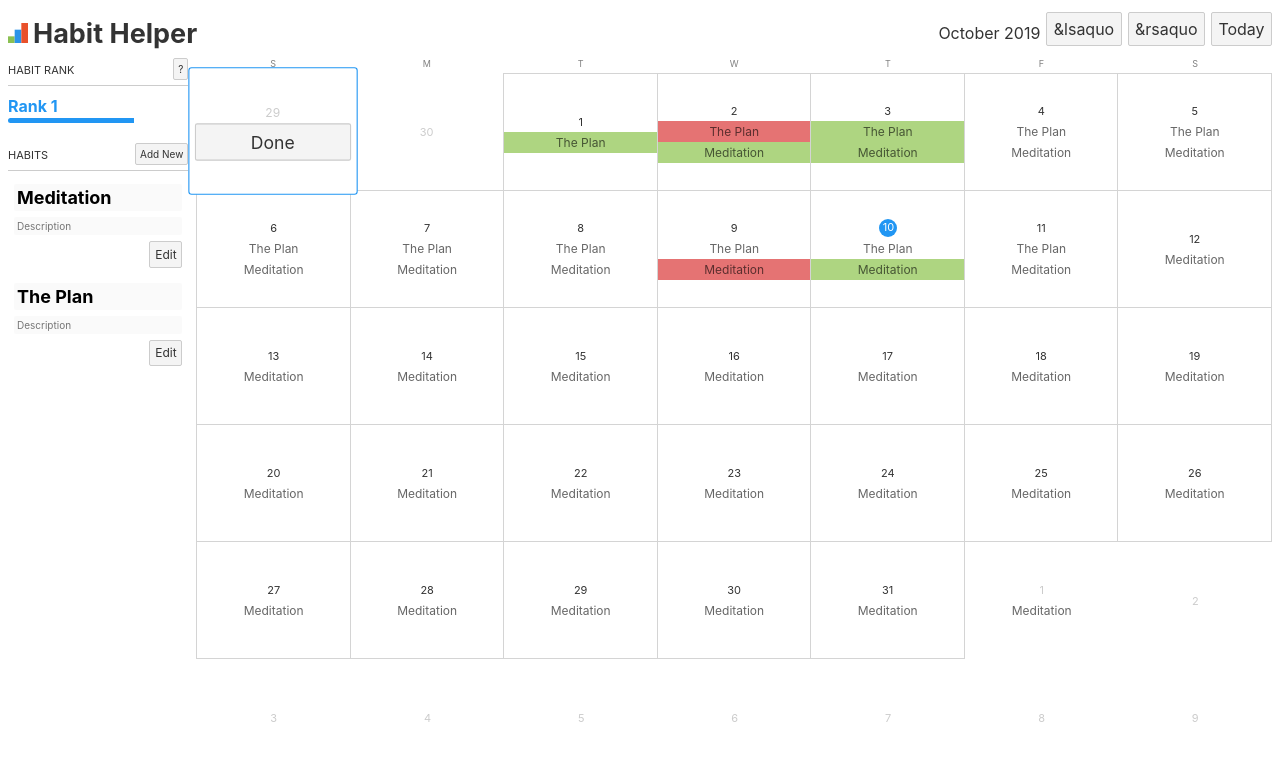
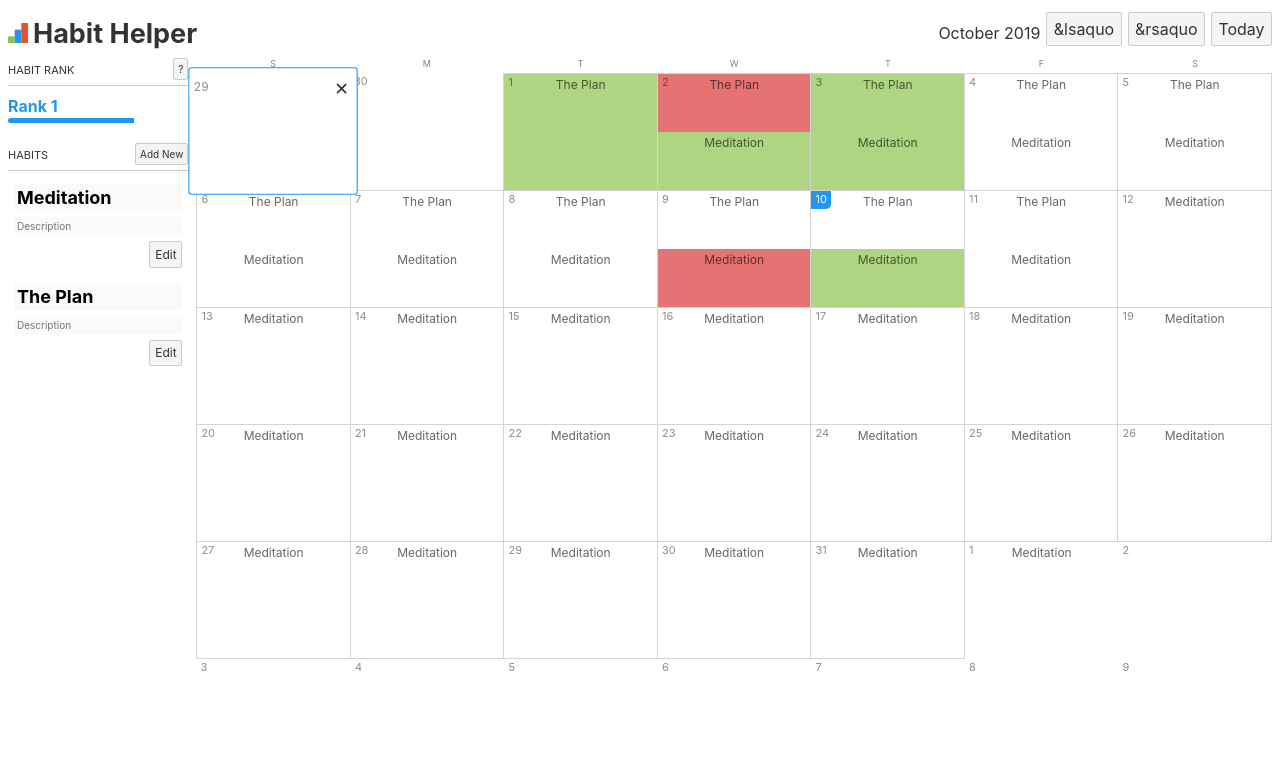
Before and after one commit to pooriajr/hh-svelte, a Svelte app: page / in a window 1280 px wide. Both pictures are taken after a click on the button "29". Shown: the top 760 px of the page. Built offline with nearby package versions, Linux system fonts and the light colour scheme.

Commit message:
improved day read and edit modes

```diff
--- a/src/App.svelte
+++ b/src/App.svelte
@@ -332,8 +332,12 @@
         disabled="{isAfter(day.date,today)}"
         autofocus="{isSameDay(day.date,today)}"
       >
+        <div class="cell-wrapper">
           <div class="cell-top-bar">
             <span class="cell-date">{day.date.getDate()}</span>
+            {#if day.date === activeCell}
+            <button class="cell-close" on:click|stopPropagation="{() => {activeCell = ''}}">✕</button>
+            {/if}
           </div>
           {#each day.habits as habit (habit.id)} {#if day.date === activeCell}
           <button
@@ -354,9 +358,8 @@
           >
             {habit.title || '?'}
           </div>
-        {/if} {/each} {#if day.date === activeCell}
-        <button class="cell-done" on:click|stopPropagation="{() => {activeCell = ''}}">Done</button>
-        {/if}
+          {/if} {/each}
+        </div>
       </button>
       {/each}
     </div>
@@ -565,6 +568,7 @@
     margin: 0;
     border: 0;
     border-radius: 0;
+    position: relative;
   }
   .cell:focus {
     border: 1px solid #2196f3;
@@ -575,25 +579,59 @@
     margin: 0px;
     z-index: 2;
     border-radius: 3px;
-    padding: 5px;
     height: fit-content;
     min-height: 100%;
     min-width: 80px;
     transform: scale(1.1);
   }
-  .cell-done {
+  .cell-wrapper {
     width: 100%;
+    height: 100%;
+    position: absolute;
+    display: flex;
+    flex-direction: column;
+    top: 0;
+    left: 0;
+  }
+  .cell.active .cell-wrapper {
+    padding: 5px;
+    padding-top: 40px;
+    position: initial;
+  }
+  .cell-close {
     margin-bottom: 0;
+    border: none;
+    background: none;
+  }
+  .cell.active.today .cell-close {
+    color: white;
   }
   .cell-top-bar {
     display: flex;
-    justify-content: center;
+    justify-content: space-between;
+    align-items: center;
+    position: absolute;
+    width: 100%;
+    top: 0;
+    left: 0;
+  }
+  .cell.active .cell-top-bar {
+    height: 35px;
+  }
+  .cell.active.today .cell-top-bar {
+    background: #2196f3;
+    color: white;
   }
   .cell-date {
     font-size: 11px;
-    padding: 3px 4px;
-    text-align: center;
+    padding: 1px 4px 3px 4px;
+    text-align: left;
     font-weight: normal;
+    border-radius: 0 0 5px 0;
+    color: rgba(0, 0, 0, 0.45);
+  }
+  .cell.active .cell-date {
+    background: white;
   }
   .cell-habit {
     display: block;
@@ -607,6 +645,7 @@
     white-space: nowrap;
     margin-bottom: 0px;
     color: rgb(0, 0, 0, 0.6);
+    flex-grow: 1;
   }
   .cell-habit.active {
     border-radius: 3px;
@@ -628,14 +667,9 @@
     font-style: italic;
   }
 
-  .today .cell-date {
+  .cell.today .cell-date {
     color: white;
     background-color: #2196f3;
-    width: 18px;
-    height: 18px;
-    margin-bottom: 1px;
-    border-radius: 100%;
-    line-height: 1;
   }
 
   .other-month {
```
Lines whose indentation alone changed are shown as unchanged.
